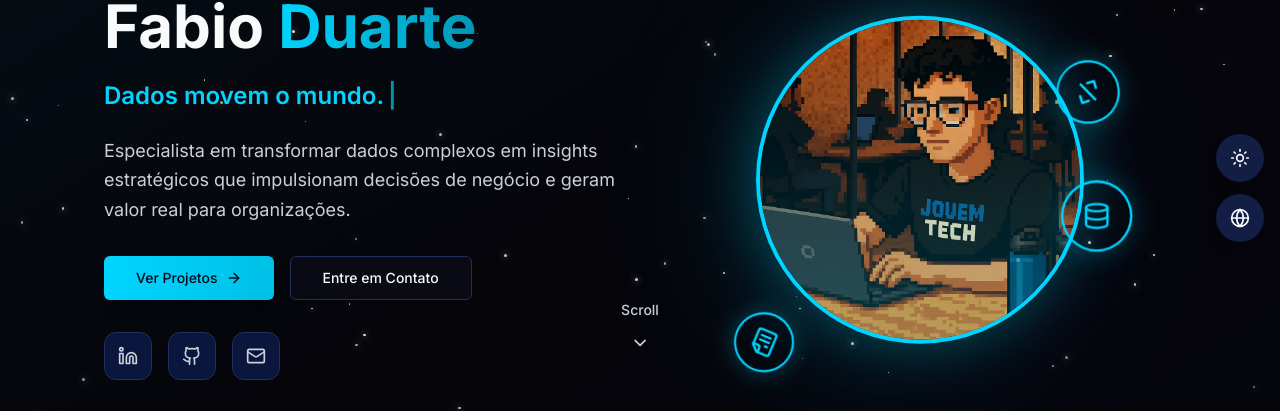
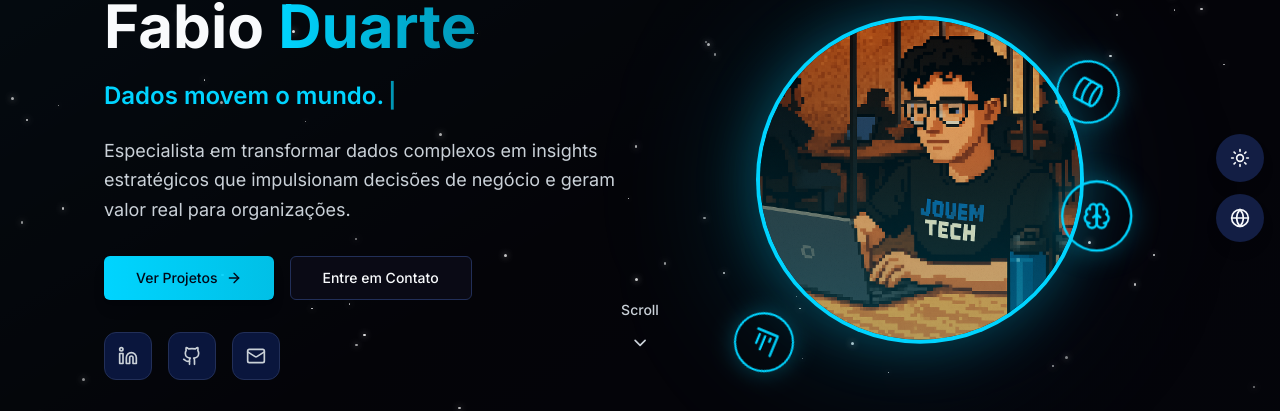
Before and after one commit to FabinDr/meu-port-teste-interface, a React (Vite) app: page / in a window 1280 px wide. Shown: the part 212-623 px from the top of the page. Built offline with nearby package versions, Linux system fonts and the light colour scheme.

Commit message:
Swap Hero floating icons and darken background overlay
cgen-967569f23deb4f61971aabe4c19b22a7

```diff
--- a/src/components/Hero.jsx
+++ b/src/components/Hero.jsx
@@ -1,6 +1,6 @@
 import React, { useState, useEffect } from 'react'
 import { motion } from 'framer-motion'
-import { ArrowRight, Github, Linkedin, Mail, ChevronDown, Code2, Database, FileText } from 'lucide-react'
+import { ArrowRight, Github, Linkedin, Mail, ChevronDown, Database, Brain, BarChart3 } from 'lucide-react'
 import { Button } from './ui/Button'
 import { useLanguage } from '../contexts/LanguageContext'
 import StarField from './StarField'
@@ -77,7 +77,7 @@ const Hero = () => {
       {/* Background Pattern + Starfield */}
       <div className="absolute inset-0 bg-gradient-to-br from-primary/10 via-transparent to-accent/10" />
       <div className="absolute inset-0 bg-grid-pattern opacity-10" />
-      <div className="absolute inset-0 bg-black/50" />
+      <div className="absolute inset-0 bg-black/60" />
       {/* Stars */}
       <StarField count={120} />
 
@@ -213,7 +213,7 @@ const Hero = () => {
                 }}
                 className="absolute top-9 left-[300px] w-14 h-14 bg-transparent ring-2 ring-primary rounded-full flex items-center justify-center text-primary shadow-[0_0_25px_rgba(0,212,255,0.35)]"
               >
-                <Code2 className="w-7 h-7" />
+                <Database className="w-7 h-7" />
               </motion.div>
 
               <motion.div
@@ -227,7 +227,7 @@ const Hero = () => {
                 }}
                 className="absolute -bottom-6 -left-6 w-14 h-14 bg-transparent ring-2 ring-primary rounded-full flex items-center justify-center text-primary shadow-[0_0_25px_rgba(0,212,255,0.35)]"
               >
-                <FileText className="w-7 h-7" />
+                <BarChart3 className="w-7 h-7" />
               </motion.div>
 
               <motion.div
@@ -243,7 +243,7 @@ const Hero = () => {
                 }}
                 className="absolute top-1/2 -right-10 w-14 h-14 bg-transparent ring-2 ring-primary rounded-full flex items-center justify-center text-primary shadow-[0_0_25px_rgba(0,212,255,0.35)]"
               >
-                <Database className="w-6 h-6" />
+                <Brain className="w-6 h-6" />
               </motion.div>
 
               {/* Glow Effect */}
```
